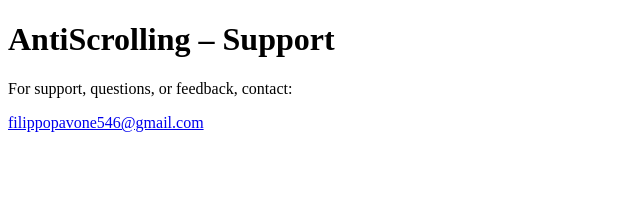
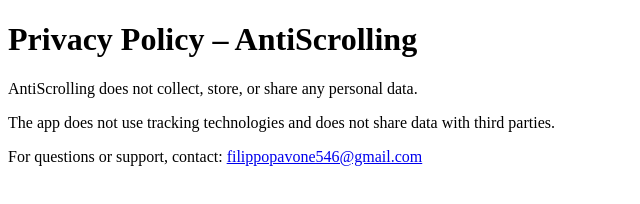
Before and after one commit to filippopavone546-lang/fill, a plain HTML site: page index.html in a window 1280 px wide. Shown: the whole page, without its empty margins (0-640 px from the left). Drawn offline with Linux system fonts and the light colour scheme.

Commit message:
Update index.html

```diff
--- a/index.html
+++ b/index.html
@@ -2,14 +2,21 @@
 <html lang="en">
 <head>
   <meta charset="UTF-8">
-  <title>AntiScrolling – Support</title>
+  <title>AntiScrolling – Privacy Policy</title>
 </head>
 <body>
-  <h1>AntiScrolling – Support</h1>
+  <h1>Privacy Policy – AntiScrolling</h1>
+
   <p>
-    For support, questions, or feedback, contact:
+    AntiScrolling does not collect, store, or share any personal data.
   </p>
+
   <p>
+    The app does not use tracking technologies and does not share data with third parties.
+  </p>
+
+  <p>
+    For questions or support, contact:
     <a href="mailto:filippopavone546@gmail.com">
       filippopavone546@gmail.com
     </a>
```
